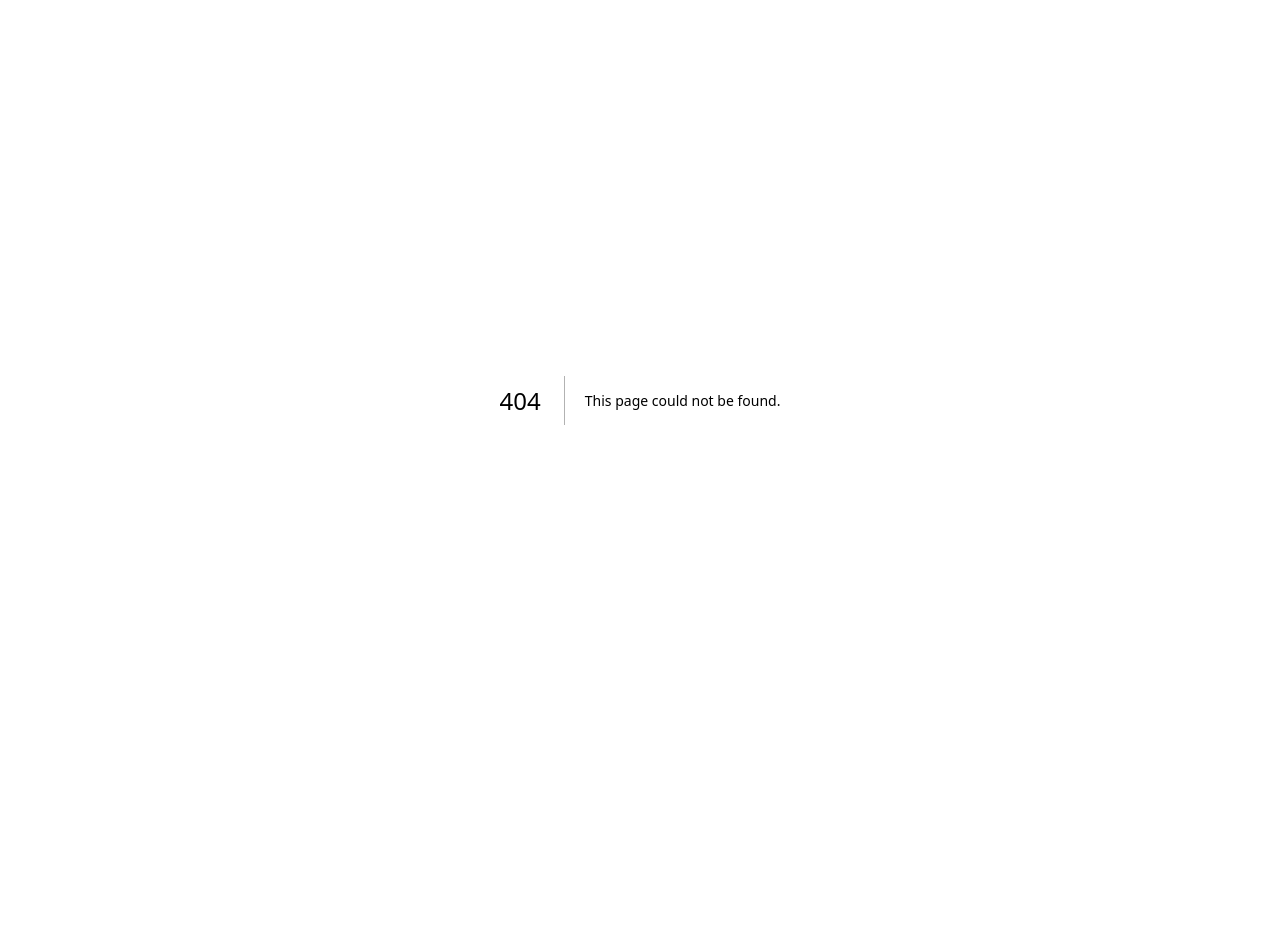
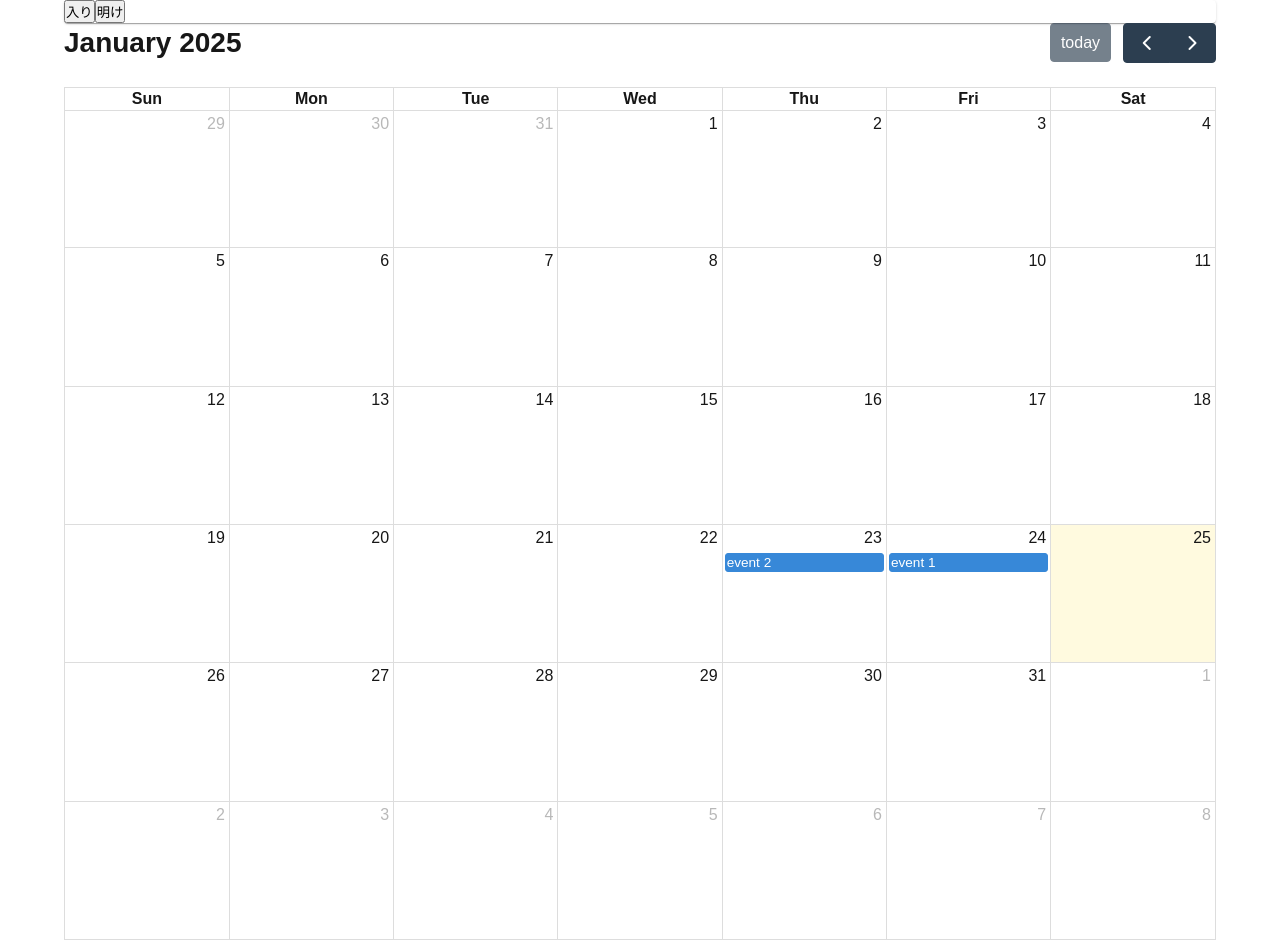
Before and after one commit to d-fuji/calendar, a Next.js app: page /calendar in a window 1280 px wide. Before the commit this address had no page. Before the commit the page ends 800 px from the top, so only its background shows below. Built offline with nearby package versions, Linux system fonts and the light colour scheme.

Commit message:
feature: シフト入力

```diff
--- /dev/null
+++ b/app/calendar/page.tsx
@@ -0,0 +1,68 @@
+"use client";
+import FullCalendar from '@fullcalendar/react'
+import dayGridPlugin from '@fullcalendar/daygrid'
+import interactionPlugin, { DateClickArg } from '@fullcalendar/interaction'
+import { Container, Dialog, Paper } from '@mui/material';
+import { useState } from 'react';
+
+// 参考: https://zenn.dev/sushizanmai/articles/6f25590061de2c
+export default function CalendarPage() {
+  const initialEvents: Event[] = [
+    { title: 'event 1', date: '2025-01-24' },
+    { title: 'event 2', date: '2025-01-23' }
+  ]
+  const [events, setEvents] = useState<Event[]>(initialEvents);
+  const [editDate, setEditDate] = useState<string>('');
+  const handleChangeEditDate = (date: string) => {
+    setEditDate(date);
+  }
+  const handleDateClick = (arg: DateClickArg) => {
+    handleChangeEditDate(arg.dateStr);
+  }
+  const handleSetShift = (shiftPatern: string) => {
+    setEvents([...events, { title: shiftPatern, date: editDate }]);
+  }
+  return (
+    <Container>
+      <ShiftSelector
+        onSelectShift={handleSetShift}
+      />
+      <Calendar
+        events={events}
+        onDateClick={handleDateClick}
+      />
+    </Container>
+  );
+}
+
+type ShiftSelectorProps = {
+  onSelectShift: (shiftPatern: string) => void;
+}
+const ShiftSelector: React.FC<ShiftSelectorProps> = (props) => {
+  return (
+    <Paper>
+      <button onClick={() => props.onSelectShift('入り')}>入り</button>
+      <button onClick={() => props.onSelectShift('明け')}>明け</button>
+    </Paper>
+  );
+}
+
+type CalendarProps = {
+  events: Event[];
+  onDateClick: (arg: DateClickArg) => void;
+}
+const Calendar: React.FC<CalendarProps> = (props) => {
+  return (
+    <FullCalendar
+      plugins={[dayGridPlugin, interactionPlugin]}
+      initialView="dayGridMonth"
+      events={props.events}
+      dateClick={props.onDateClick}
+    />
+  );
+}
+
+type Event = {
+  title: string;
+  date: string;
+}
```
Also changed, not shown: package.json (+14 -4 lines), app/calendar/page.module.tsx (added), 1 other file (tests, documents, lock files or other folders).
